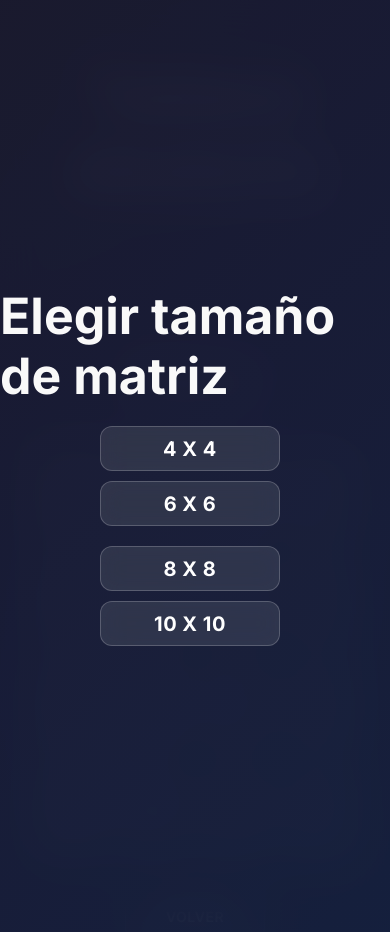
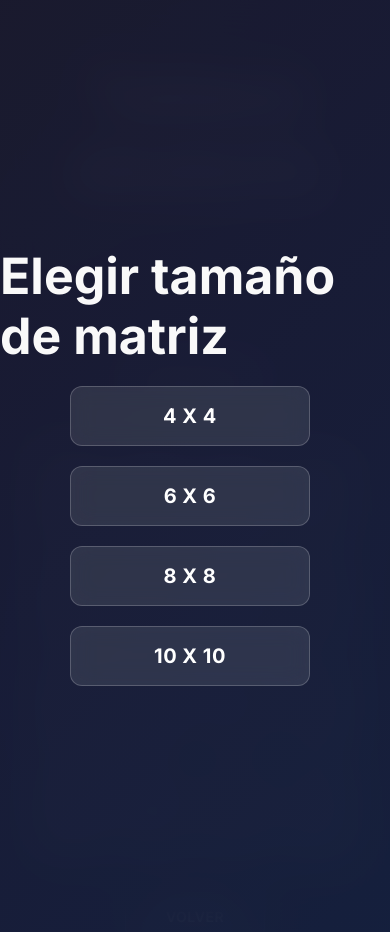
Before and after one commit to Nickdiaz14/Binary-Puzzle, a Flask app: page /0hh1 in a window 390 px wide. Run offline with Flask 3, Linux system fonts and the light colour scheme; some libraries are stand-ins or nearby versions.

Commit message:
Change responsive design

```diff
--- a/static/css/styles.css
+++ b/static/css/styles.css
@@ -856,69 +856,19 @@ body.dark-theme .blue {
 ============================================ */
 @media (max-width: 1024px) {
   .main-container {
-    padding: 15px;
+    display: flex;
+    flex-direction: column;
+    align-items: center;
+    justify-content: center;
+    min-height: 100vh;
+    margin: 0 auto;
   }
-
   .grid-container {
-    grid-template-columns: repeat(3, 1fr);
-    gap: 12px;
-    max-width: 400px;
-    padding: 15px;
-  }
-
-  .resolver {
-    width: 200px;
-    height: 50px;
-    font-size: 14px;
-  }
-
-  .botones {
-    gap: 15px;
-  }
-
-  td {
-    font-size: 32px;
-  }
-
-  h1 {
-    font-size: 2.5rem;
-  }
-
-  #countdown-overlay {
-    font-size: 20vw;
+    display: grid;
+    grid-template-columns: repeat(3, 0.3fr); /* 5 columnas */
+    gap: 10px; /* Espacio entre los botones */
+    justify-items: center;
+    max-width: 1000px; /* Ajusta según necesidad */
+    padding: 5px;
   }
 }
-
-@media (max-width: 768px) {
-  .main-container {
-    padding: 10px;
-  }
-
-  .grid-container {
-    grid-template-columns: repeat(2, 1fr);
-    gap: 10px;
-    max-width: 300px;
-    padding: 10px;
-  }
-
-  .resolver {
-    width: 180px;
-    height: 45px;
-    font-size: 12px;
-  }
-
-  .botones {
-    flex-direction: column;
-    align-items: center;
-    gap: 10px;
-  }
-
-  td {
-    font-size: 28px;
-    padding: 6px;
-  }
-
-  h1 {
-    font-size: 2rem;
-  }
-}
```
